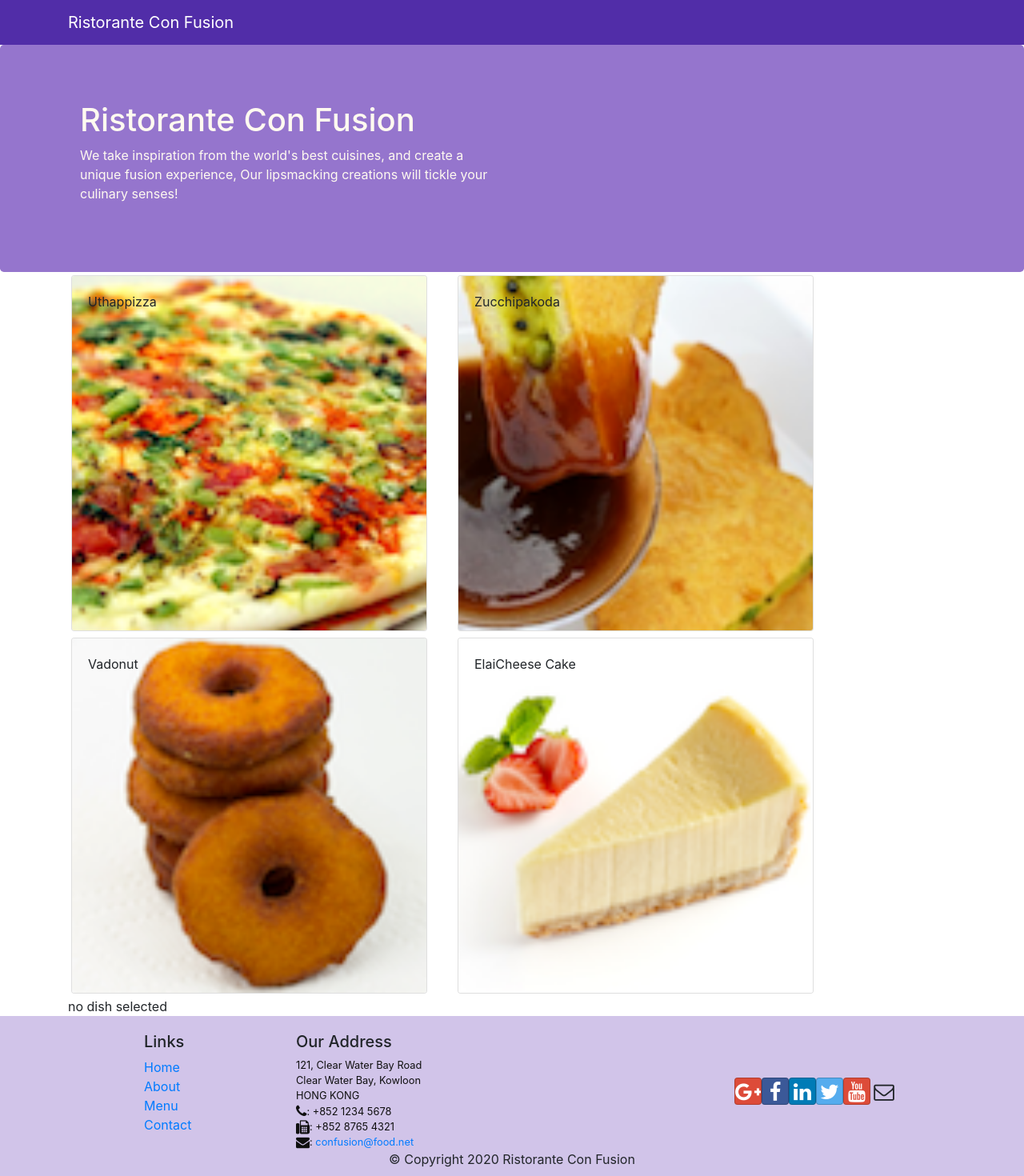
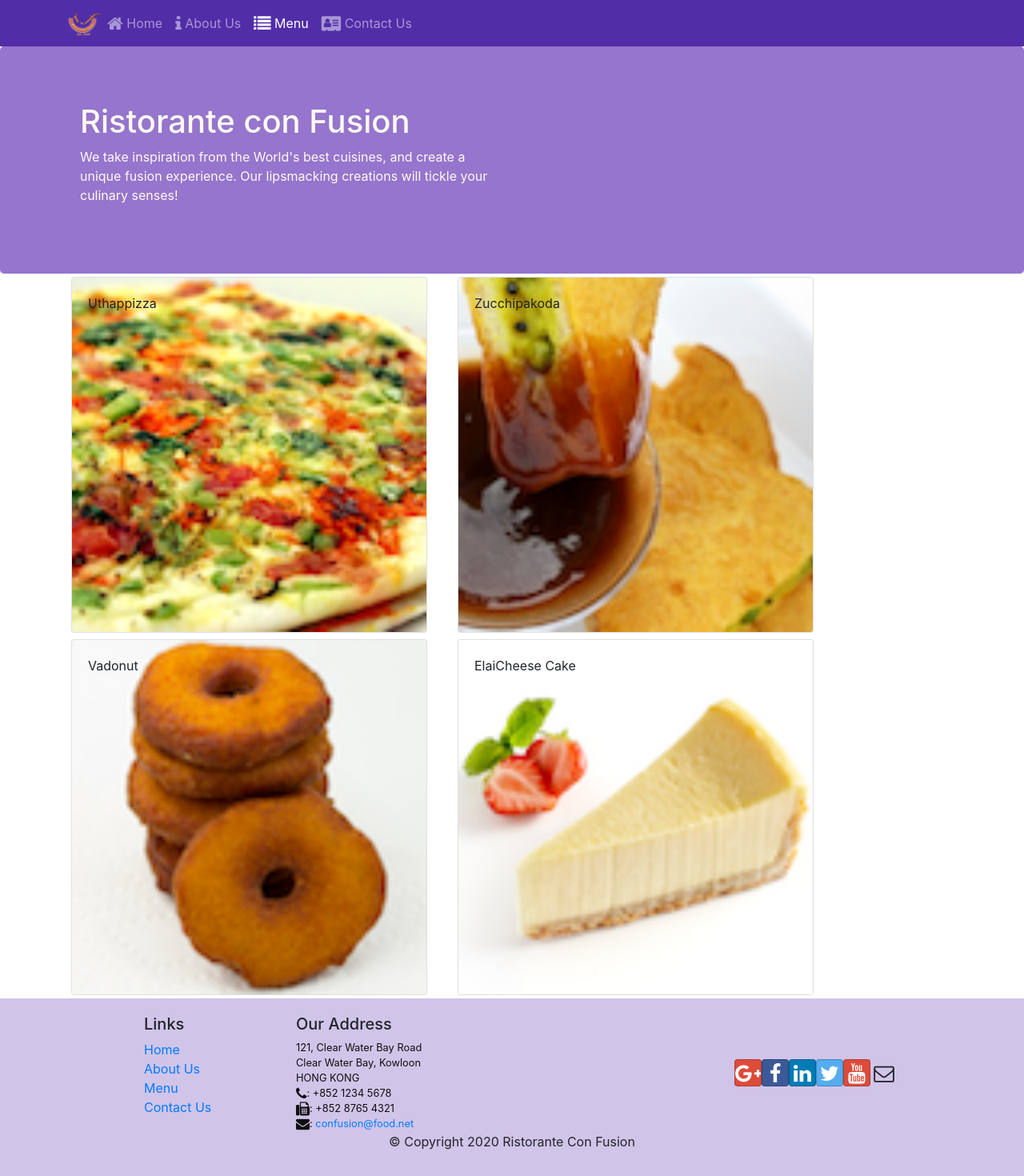
Before and after one commit to patrickho81/react-app, a React (Create React App) app: page /menu in a window 1280 px wide. Shown: the top 1470 px of the page at 80% size. Built offline with nearby package versions, Linux system fonts and the light colour scheme.

Commit message:
React Router

```diff
--- a/package.json
+++ b/package.json
@@ -12,6 +12,7 @@
     "react": "^16.13.1",
     "react-dom": "^16.13.1",
     "react-popper": "^2.2.3",
+    "react-router-dom": "^5.2.0",
     "react-scripts": "3.4.1",
     "reactstrap": "^8.4.1"
   },
--- a/src/App.js
+++ b/src/App.js
@@ -1,13 +1,16 @@
 import React, { Component } from "react";
+import Main from "./components/MainComponent";
 import "./App.css";
-import Main from "./components/MainComponent";
+import { BrowserRouter } from "react-router-dom";
 
 class App extends Component {
   render() {
     return (
-      <div className="App">
-        <Main />
-      </div>
+      <BrowserRouter>
+        <div className="App">
+          <Main />
+        </div>
+      </BrowserRouter>
     );
   }
 }
--- a/src/components/FooterComponent.js
+++ b/src/components/FooterComponent.js
@@ -1,5 +1,5 @@
 import React, { Component } from "react";
-
+import { Link } from "react-router-dom";
 function Footer(props) {
   return (
     <div className="footer">
@@ -9,16 +9,16 @@
             <h5>Links</h5>
             <ul className="list-unstyled">
               <li>
-                <a href="#">Home</a>
+                <Link to="/home">Home</Link>
               </li>
               <li>
-                <a href="#">About</a>
+                <Link to="/aboutus">About Us</Link>
               </li>
               <li>
-                <a href="#">Menu</a>
+                <Link to="/menu">Menu</Link>
               </li>
               <li>
-                <a href="contactus.html">Contact</a>
+                <Link to="/contactus">Contact Us</Link>
               </li>
             </ul>
           </div>
--- a/src/components/HeaderComponent.js
+++ b/src/components/HeaderComponent.js
@@ -1,30 +1,87 @@
 import React, { Component } from "react";
-import { Navbar, NavbarBrand, Jumbotron } from "reactstrap";
+import {
+  Navbar,
+  NavbarBrand,
+  Nav,
+  NavbarToggler,
+  Collapse,
+  NavItem,
+  Jumbotron,
+} from "reactstrap";
+import { NavLink } from "react-router-dom";
 
 class Header extends Component {
+  constructor(props) {
+    super(props);
+
+    this.toggleNav = this.toggleNav.bind(this);
+    this.state = {
+      isNavOpen: false,
+    };
+  }
+
+  toggleNav() {
+    this.setState({
+      isNavOpen: !this.state.isNavOpen,
+    });
+  }
+
   render() {
     return (
-      <>
-        <Navbar dark>
+      <div>
+        <Navbar dark expand="md">
           <div className="container">
-            <NavbarBrand href="/">Ristorante Con Fusion</NavbarBrand>
+            <NavbarToggler onClick={this.toggleNav} />
+            <NavbarBrand className="mr-auto" href="/">
+              <img
+                src="assets/images/logo.png"
+                height="30"
+                width="41"
+                alt="Ristorante Con Fusion"
+              />
+            </NavbarBrand>
+            <Collapse isOpen={this.state.isNavOpen} navbar>
+              <Nav navbar>
+                <NavItem>
+                  <NavLink className="nav-link" to="/home">
+                    <span className="fa fa-home fa-lg"></span> Home
+                  </NavLink>
+                </NavItem>
+                <NavItem>
+                  <NavLink className="nav-link" to="/aboutus">
+                    <span className="fa fa-info fa-lg"></span> About Us
+                  </NavLink>
+                </NavItem>
+                <NavItem>
+                  <NavLink className="nav-link" to="/menu">
+                    <span className="fa fa-list fa-lg"></span> Menu
+                  </NavLink>
+                </NavItem>
+                <NavItem>
+                  <NavLink className="nav-link" to="/contactus">
+                    <span className="fa fa-address-card fa-lg"></span> Contact
+                    Us
+                  </NavLink>
+                </NavItem>
+              </Nav>
+            </Collapse>
           </div>
         </Navbar>
         <Jumbotron>
           <div className="container">
             <div className="row row-header">
               <div className="col-12 col-sm-6">
-                <h1>Ristorante Con Fusion</h1>
+                <h1>Ristorante con Fusion</h1>
                 <p>
-                  We take inspiration from the world's best cuisines, and create
-                  a unique fusion experience, Our lipsmacking creations will
+                  We take inspiration from the World's best cuisines, and create
+                  a unique fusion experience. Our lipsmacking creations will
                   tickle your culinary senses!
                 </p>
               </div>
             </div>
           </div>
         </Jumbotron>
-      </>
+      </div>
     );
   }
 }
--- /dev/null
+++ b/src/components/HomeComponent.js
@@ -0,0 +1,11 @@
+import React, { Component } from "react";
+
+function Home(props) {
+  return (
+    <div className="container">
+      <h4>Home</h4>
+    </div>
+  );
+}
+
+export default Home;
--- a/src/components/MainComponent.js
+++ b/src/components/MainComponent.js
@@ -1,10 +1,11 @@
 import React, { Component } from "react";
-
+import Home from "./HomeComponent";
 import Menu from "./MenuComponent";
 import DishDetail from "./DishdetailComponent";
 import Header from "./HeaderComponent";
 import Footer from "./FooterComponent";
 import { DISHES } from "../shared/dishes";
+import { Switch, Route, Redirect } from "react-router-dom";
 
 class Main extends Component {
   constructor(props) {
@@ -20,20 +21,21 @@
   }
 
   render() {
+    const HomePage = () => {
+      return <Home />;
+    };
     return (
       <div>
         <Header />
-        <Menu
-          dishes={this.state.dishes}
-          onClick={(dishId) => this.onDishSelect(dishId)}
-        />
-        <DishDetail
-          dish={
-            this.state.dishes.filter(
-              (dish) => dish.id === this.state.selectedDish
-            )[0]
-          }
-        />
+        <Switch>
+          <Route path="/home" component={HomePage} />
+          <Route
+            exact
+            path="/menu"
+            component={() => <Menu dishes={this.state.dishes}></Menu>}
+          />
+          <Redirect to="/home"></Redirect>
+        </Switch>
         <Footer />
       </div>
     );
```
Also changed, not shown: 1 other file (tests, documents, lock files or other folders).
